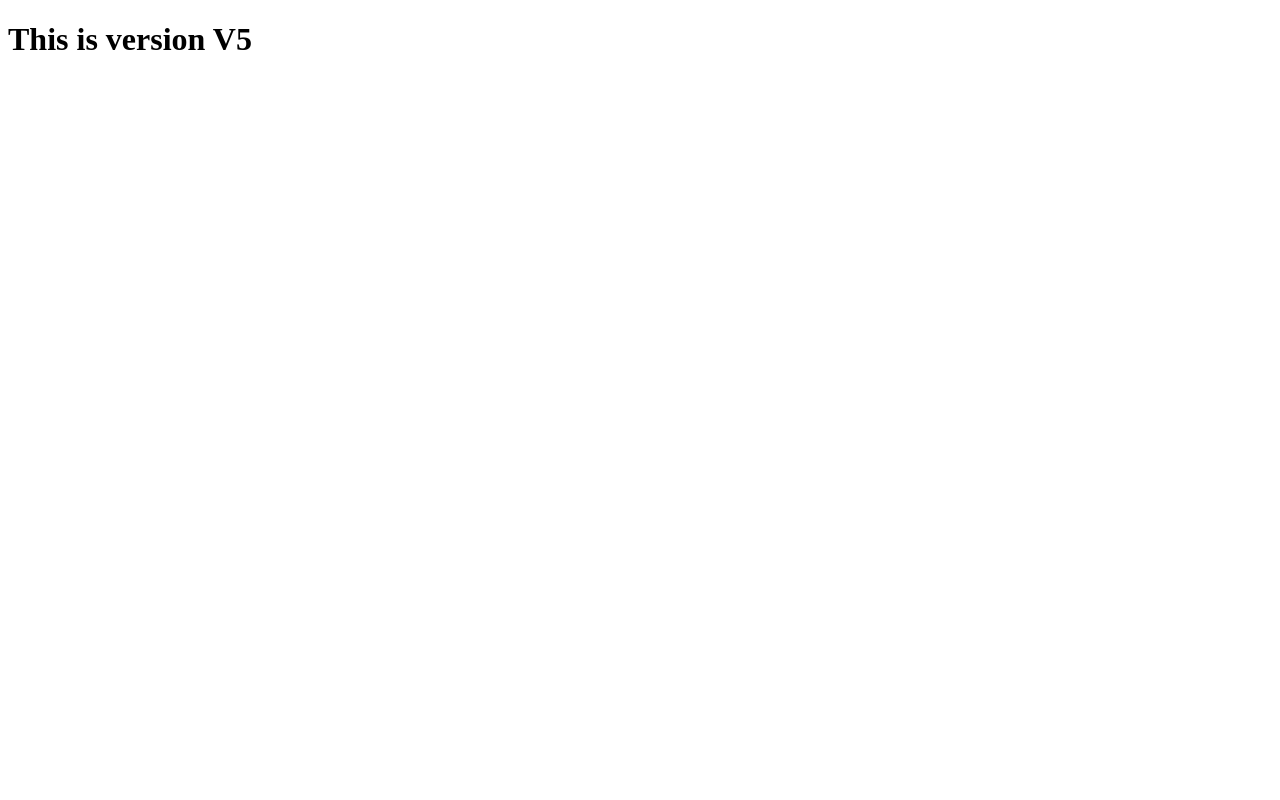
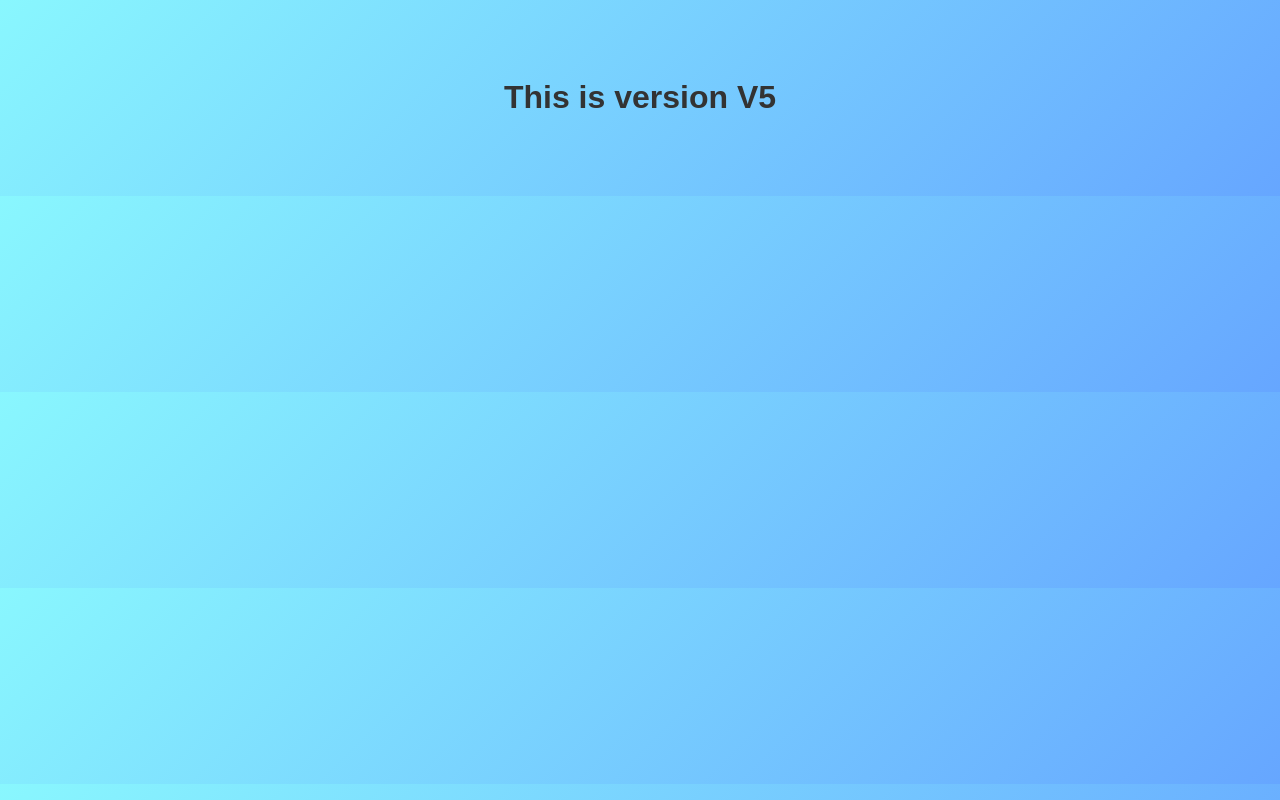
Before and after one commit to Anand-Jaiswal/myrepo, a plain HTML site: page index.html in a window 1280 px wide. Drawn offline with Linux system fonts and the light colour scheme.

Commit message:
Added design for website

```diff
--- a/index.html
+++ b/index.html
@@ -4,6 +4,7 @@
     <meta charset="UTF-8">
     <meta name="viewport" content="width=device-width, initial-scale=1.0">
     <title>Document</title>
+    <link rel="stylesheet" href="styles.css">
 </head>
 <body>
     <h1>This is version V5</h1>
--- /dev/null
+++ b/styles.css
@@ -0,0 +1,11 @@
+
+body {
+    font-family: Arial, sans-serif;
+    background: linear-gradient(135deg, #89f7fe 0%, #66a6ff 100%);
+    text-align: center;
+    padding: 50px;
+}
+
+h1 {
+    color: #333;
+}
```
